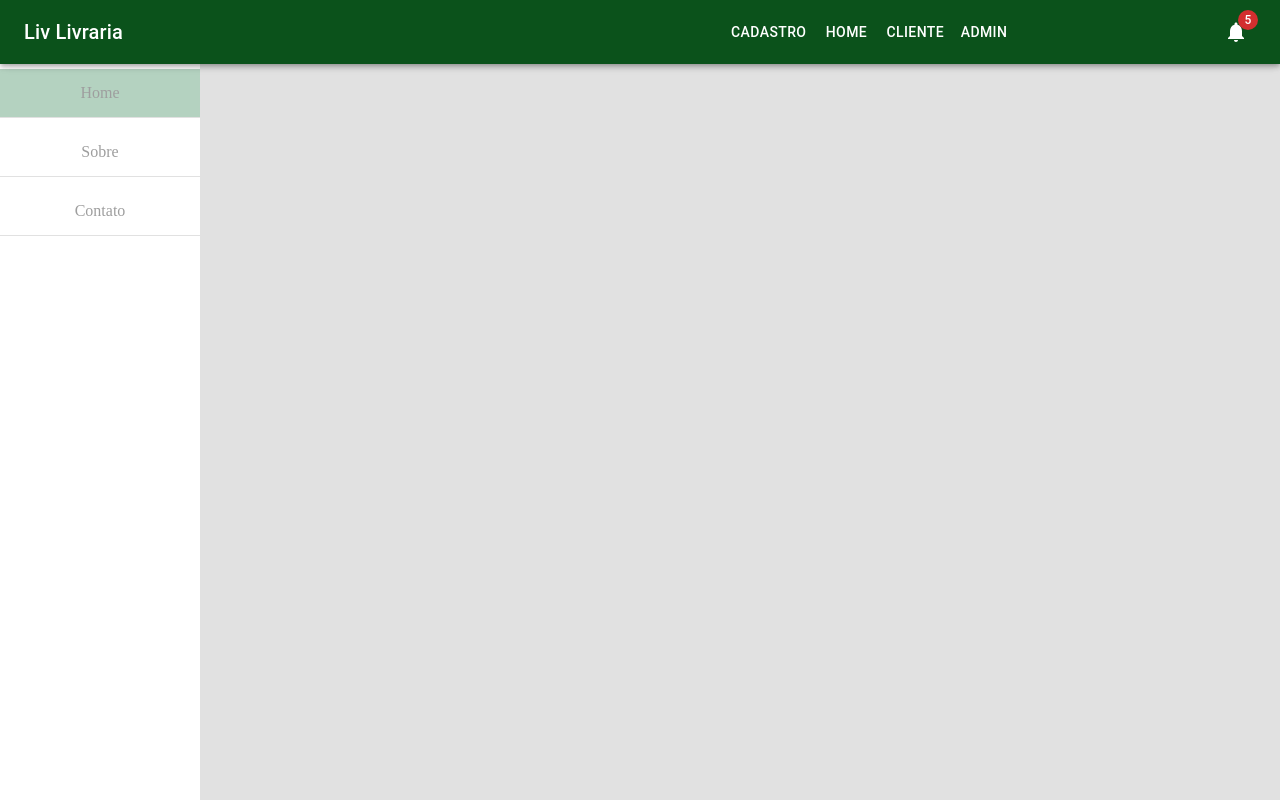
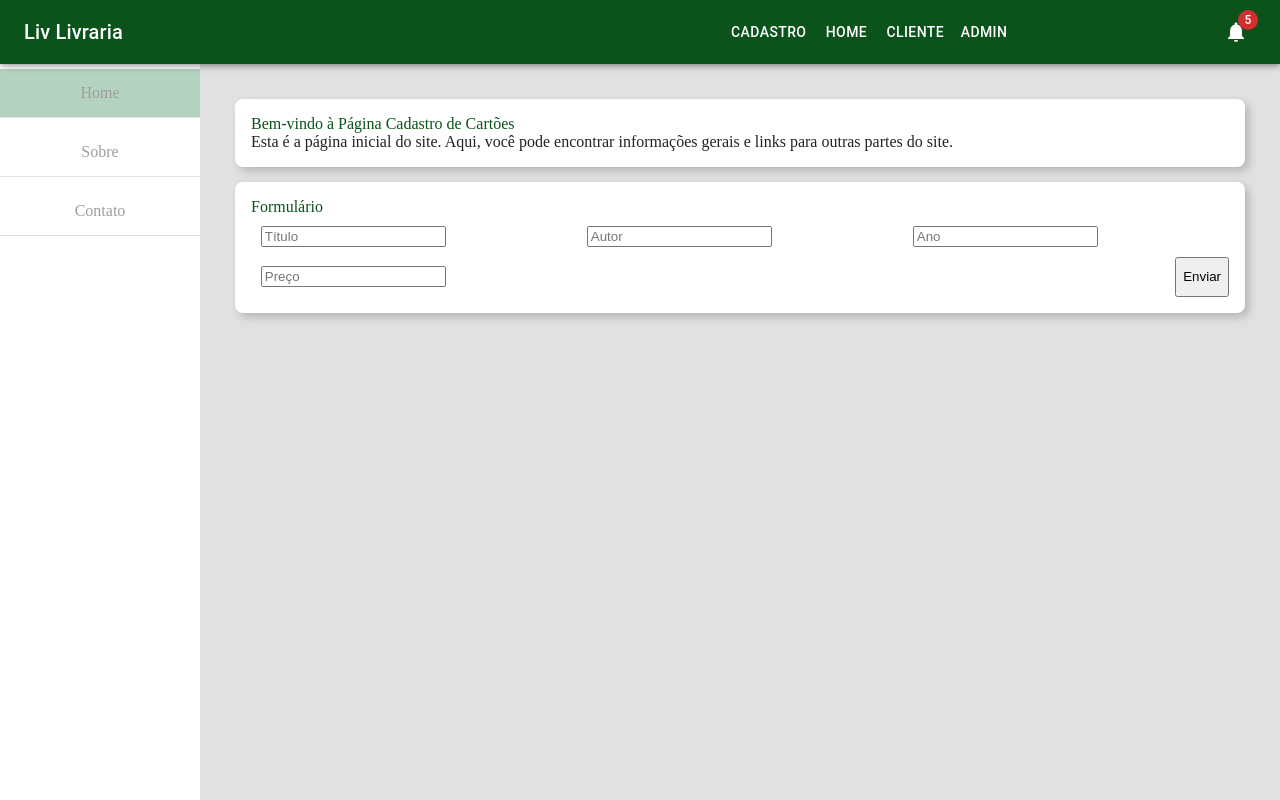
Before and after one commit to biel-fredy/livLivraria2023front, a React (Create React App) app: page /cadastro-cliente/cartoes in a window 1280 px wide. Built offline with nearby package versions, Linux system fonts and the light colour scheme.

Commit message:
feat: criado formulario

```diff
--- a/src/RoutesLiv.tsx
+++ b/src/RoutesLiv.tsx
@@ -4,6 +4,7 @@ import Home from './pages/home/home-index';
 import LivNavBarLateral from './components/livNavBarLateral/livNavBarLateral-index';
 import { RoutesContainer, ContentContainer } from './RoutesLiv-styles';
 import InformacoesGerais from './pages/cadastroCliente/informacoesGerais/informacoesGerais-index';
+import Cartoes from './pages/cadastroCliente/cartoes/cartoes-index';
 
 function RoutesLiv() {
   const links = [
@@ -26,6 +27,7 @@ function RoutesLiv() {
               path="/cadastro-cliente/informacoes-gerais"
               element={<InformacoesGerais />}
             />
+            <Route path="/cadastro-cliente/cartoes" element={<Cartoes />} />
           </Routes>
         </ContentContainer>
       </RoutesContainer>
--- /dev/null
+++ b/src/components/livForm/livForm-index.tsx
@@ -0,0 +1,33 @@
+// FormularioLivro.tsx
+import React from 'react';
+import { useForm } from 'react-hook-form';
+import { FormContainer, InputContainer } from './livForm-styles';
+import { Livro, camposLivro } from './model/model';
+
+interface Props {
+  valoresIniciais?: Partial<Livro>;
+  colunas: 1 | 2 | 3; // Pode ser 1, 2 ou 3 colunas
+}
+
+const LivForm: React.FC<Props> = ({ valoresIniciais, colunas }) => {
+  const { register, handleSubmit } = useForm<Livro>({
+    defaultValues: valoresIniciais,
+  });
+
+  const onSubmit = (data: Livro) => {
+    console.log(data);
+  };
+
+  return (
+    <FormContainer onSubmit={handleSubmit(onSubmit)} colunas={colunas}>
+      {camposLivro.map((campo) => (
+        <InputContainer key={campo.nome}>
+          <input placeholder={campo.placeholder} {...register(campo.nome)} />
+        </InputContainer>
+      ))}
+      <button type="submit">Enviar</button>
+    </FormContainer>
+  );
+};
+
+export default LivForm;
--- /dev/null
+++ b/src/components/livForm/livForm-styles.tsx
@@ -0,0 +1,21 @@
+import styled from 'styled-components';
+
+interface FormProps {
+  colunas: number;
+}
+
+export const FormContainer = styled.form<FormProps>`
+  display: flex;
+  flex-wrap: wrap;
+  justify-content: space-between;
+
+  // Estilização para diferentes números de colunas
+  & > div {
+    width: ${({ colunas }) => 100 / colunas - 2}%;
+    margin: 1%;
+  }
+`;
+
+export const InputContainer = styled.div`
+  margin-bottom: 10px;
+`;
--- /dev/null
+++ b/src/components/livForm/model/model.ts
@@ -0,0 +1,15 @@
+export interface Livro {
+  titulo: string;
+  autor: string;
+  ano: string;
+  preco: string;
+}
+
+type NomeCampoLivro = 'titulo' | 'autor' | 'ano' | 'preco';
+
+export const camposLivro: { nome: NomeCampoLivro; placeholder: string }[] = [
+  { nome: 'titulo', placeholder: 'Título' },
+  { nome: 'autor', placeholder: 'Autor' },
+  { nome: 'ano', placeholder: 'Ano' },
+  { nome: 'preco', placeholder: 'Preço' },
+];
--- /dev/null
+++ b/src/model/model.ts
@@ -0,0 +1,7 @@
+export interface CampoFormulario {
+  nome: string;
+  label: string;
+  tipo: 'texto';
+  obrigatorio: boolean;
+  placeholder?: string;
+}
--- /dev/null
+++ b/src/pages/cadastroCliente/cartoes/cartoes-index.tsx
@@ -0,0 +1,21 @@
+import LivForm from '../../../components/livForm/livForm-index';
+import Quadro from '../../../components/quadro/quadro-index';
+import { CartoesContainer } from './cartoes-styles';
+
+const Cartoes: React.FC = () => {
+  return (
+    <CartoesContainer>
+      <Quadro titulo="Bem-vindo à Página Cadastro de Cartões">
+        <p>
+          Esta é a página inicial do site. Aqui, você pode encontrar informações
+          gerais e links para outras partes do site.
+        </p>
+      </Quadro>
+      <Quadro titulo={'Formulário'}>
+        <LivForm colunas={3} />
+      </Quadro>
+    </CartoesContainer>
+  );
+};
+
+export default Cartoes;
--- /dev/null
+++ b/src/pages/cadastroCliente/cartoes/cartoes-styles.ts
@@ -0,0 +1,5 @@
+import { styled } from '@mui/system';
+
+export const CartoesContainer = styled('div')`
+  padding: 20px;
+`;
--- /dev/null
+++ b/src/pages/cadastroCliente/informacoesGerais/informacoesGerais-model.ts
@@ -0,0 +1,6 @@
+import { CampoFormulario } from "../../../model/model";
+
+export const camposInformacoesGerais: CampoFormulario[] = [
+  { nome: 'nome', label: 'Nome', tipo: 'texto', obrigatorio: true, placeholder: 'Digite seu nome' },
+  { nome: 'email', label: 'E-mail', tipo: 'texto', obrigatorio: true, placeholder: 'Digite seu e-mail' },
+];
```
